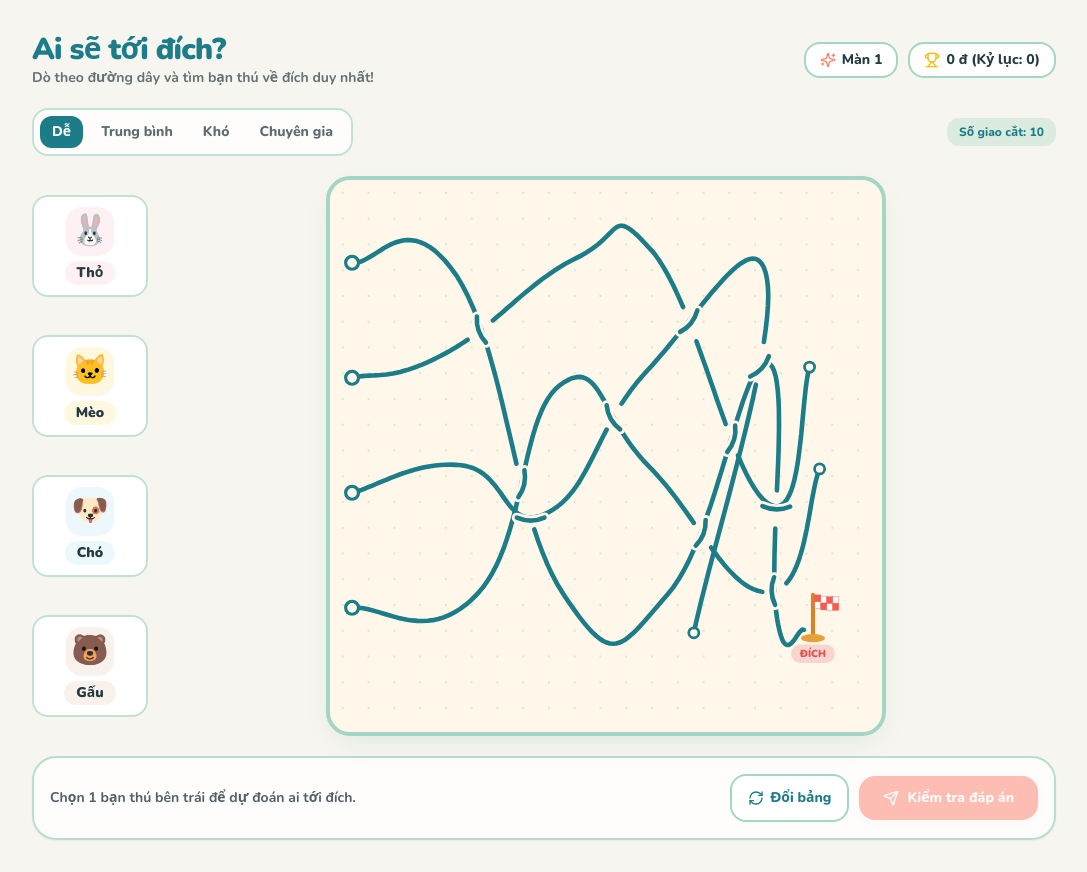
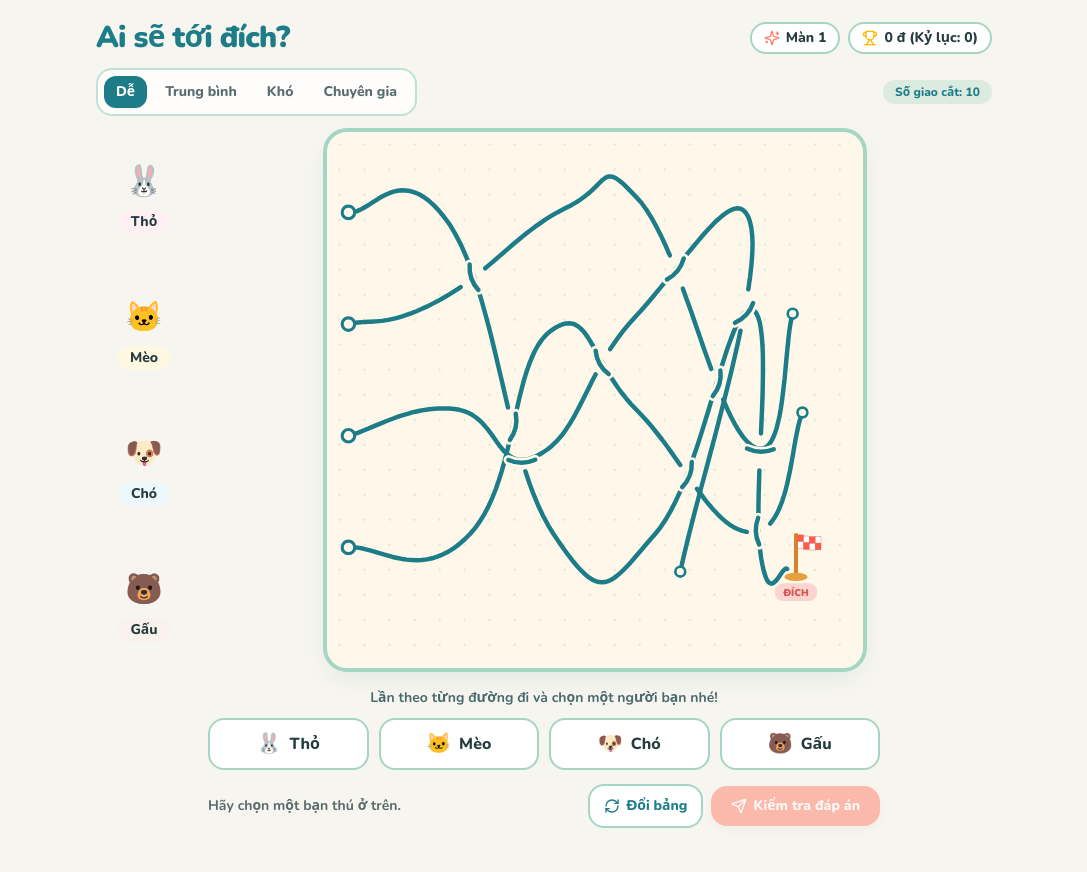
Before and after one commit to winevodka/aivedich, a React (Vite) app: page / in a window 1280 px wide. Shown: the whole page, without its empty margins (96-1183 px from the left). After the commit the page ends 848 px from the top, so only its background shows below. Built offline with nearby package versions, Linux system fonts and the light colour scheme.

Commit message:
update logic answer

```diff
--- a/src/App.tsx
+++ b/src/App.tsx
@@ -1,4 +1,4 @@
-import { Trophy, Sparkles } from 'lucide-react';
+import { Sparkles, Trophy } from 'lucide-react';
 import { AnimalCard } from './components/AnimalCard';
 import { AnswerPanel } from './components/AnswerPanel';
 import { DifficultySelector } from './components/DifficultySelector';
@@ -24,26 +24,30 @@ export function App() {
     regenerate,
   } = usePuzzle();
 
+  const highlightedAnimalId =
+    status === 'correct'
+      ? puzzle.winnerId
+      : status === 'wrong'
+        ? selectedAnimal
+        : null;
+
   return (
-    <div className="min-h-screen bg-[#F7F5EF] px-3 py-4 sm:px-6 sm:py-6 lg:py-8">
-      <div className="mx-auto max-w-5xl">
+    <div className="min-h-screen bg-[#F7F5EF] px-3 py-4 sm:px-6 sm:py-5">
+      <div className="mx-auto max-w-4xl">
         {/* Header */}
-        <header className="mb-5 flex flex-col gap-3 sm:flex-row sm:items-center sm:justify-between">
+        <header className="mb-3 flex flex-col gap-2 sm:flex-row sm:items-center sm:justify-between">
           <div>
             <h1 className="text-2xl font-black tracking-tight text-[#1C7D88] sm:text-3xl">
               Ai sẽ tới đích?
             </h1>
-            <p className="text-xs font-bold text-[#243B40]/70 sm:text-sm">
-              Dò theo đường dây và tìm bạn thú về đích duy nhất!
-            </p>
           </div>
 
-          <div className="flex flex-wrap items-center gap-2.5">
-            <div className="flex items-center gap-1.5 rounded-2xl border-2 border-[#A5D6C4] bg-white px-3.5 py-1.5 text-xs font-extrabold sm:text-sm">
+          <div className="flex flex-wrap items-center gap-2">
+            <div className="flex items-center gap-1.5 rounded-2xl border-2 border-[#A5D6C4] bg-white px-3 py-1 text-xs font-extrabold sm:text-sm">
               <Sparkles className="h-4 w-4 text-[#FF7F6A]" />
               <span>Màn {level}</span>
             </div>
-            <div className="flex items-center gap-1.5 rounded-2xl border-2 border-[#A5D6C4] bg-white px-3.5 py-1.5 text-xs font-extrabold sm:text-sm">
+            <div className="flex items-center gap-1.5 rounded-2xl border-2 border-[#A5D6C4] bg-white px-3 py-1 text-xs font-extrabold sm:text-sm">
               <Trophy className="h-4 w-4 text-[#FFB703]" />
               <span>
                 {score} đ (Kỷ lục: {bestScore})
@@ -53,51 +57,38 @@ export function App() {
         </header>
 
         {/* Difficulty Bar */}
-        <div className="mb-5 flex flex-wrap items-center justify-between gap-3">
+        <div className="mb-3 flex flex-wrap items-center justify-between gap-2">
           <DifficultySelector difficulty={difficulty} onChange={setDifficulty} />
-          <span className="rounded-xl bg-[#A5D6C4]/35 px-3 py-1.5 text-xs font-extrabold text-[#1C7D88]">
+          <span className="rounded-xl bg-[#A5D6C4]/35 px-3 py-1 text-xs font-extrabold text-[#1C7D88]">
             Số giao cắt: {puzzle.crossings.length}
           </span>
         </div>
 
-        {/* Main Game Area */}
-        <main className="grid grid-cols-1 items-center gap-2 md:grid-cols-[104px_minmax(0,1fr)] md:gap-1.5 lg:grid-cols-[116px_minmax(0,1fr)] lg:gap-2">
-          {/* Left: 4 Animal Avatars */}
-          <aside className="grid grid-cols-4 gap-2 md:h-[min(70vh,600px)] md:grid-cols-1 md:grid-rows-4 md:gap-0">
+        {/* Main Game Area: 4 Animals (non-clickable) + Board */}
+        <main className="grid grid-cols-1 items-center gap-2 md:grid-cols-[96px_minmax(0,1fr)] md:gap-1.5">
+          <aside className="grid grid-cols-4 gap-2 md:h-[min(68vh,600px)] md:grid-cols-1 md:grid-rows-4 md:gap-0">
             {ANIMALS.map((animal) => (
-              <div key={animal.id} className="flex items-center justify-center">
-                <AnimalCard
-                  animal={animal}
-                  isSelected={selectedAnimal === animal.id}
-                  isWrong={status === 'wrong' && selectedAnimal === animal.id}
-                  isWinnerRevealed={
-                    status === 'correct' && puzzle.winnerId === animal.id
-                  }
-                  onSelect={() => handleSelectAnimal(animal.id)}
-                />
-              </div>
+              <AnimalCard key={animal.id} animal={animal} />
             ))}
           </aside>
 
-          {/* Right: Square SVG Puzzle Board */}
           <section className="flex w-full justify-start">
             <PuzzleBoard
               puzzle={puzzle}
-              selectedAnimal={selectedAnimal}
+              highlightedAnimalId={highlightedAnimalId}
               revealWinner={status === 'correct'}
             />
           </section>
         </main>
 
-        {/* Bottom Action Panel */}
-        <footer className="mt-5 rounded-3xl border-2 border-[#A5D6C4]/80 bg-white/80 p-4 shadow-sm">
+        {/* Bottom Answer Selection & Submit */}
         <AnswerPanel
           selectedAnimal={selectedAnimal}
           status={status}
+          onSelectAnimal={handleSelectAnimal}
           onSubmit={handleSubmit}
           onRegenerate={regenerate}
         />
-        </footer>
       </div>
 
       <ResultModal
--- a/src/components/AnimalCard.tsx
+++ b/src/components/AnimalCard.tsx
@@ -1,53 +1,20 @@
-import { motion } from 'framer-motion';
 import { AnimalInfo } from '../types/game';
 
 interface AnimalCardProps {
   animal: AnimalInfo;
-  isSelected: boolean;
-  isWrong: boolean;
-  isWinnerRevealed: boolean;
-  onSelect: () => void;
 }
 
-export function AnimalCard({
-  animal,
-  isSelected,
-  isWrong,
-  isWinnerRevealed,
-  onSelect,
-}: AnimalCardProps) {
+export function AnimalCard({ animal }: AnimalCardProps) {
   return (
-    <motion.button
-      type="button"
-      onClick={onSelect}
-      whileHover={{ scale: 1.04, x: 2 }}
-      whileTap={{ scale: 0.96 }}
-      animate={
-        isWrong
-          ? { x: [0, -8, 8, -6, 6, 0] }
-          : isSelected
-            ? { scale: 1.03 }
-            : { scale: 1 }
-      }
-      transition={{ duration: isWrong ? 0.38 : 0.2 }}
-      className={`group flex w-full flex-col items-center justify-center rounded-2xl border-2 px-2 py-2 text-center transition-colors sm:px-3 sm:py-2.5 ${
-        isWinnerRevealed
-          ? 'border-[#1C7D88] bg-[#A5D6C4]/35 shadow-card'
-          : isWrong
-            ? 'border-red-400 bg-red-50'
-            : isSelected
-              ? 'border-[#FF7F6A] bg-[#FFF8EA] shadow-card ring-2 ring-[#FF7F6A]/30'
-              : 'border-[#A5D6C4]/70 bg-white/95 hover:border-[#1C7D88]/60 hover:bg-[#FFF8EA]'
-      }`}
+    <div
+      className="flex flex-col items-center justify-center select-none"
+      aria-label={animal.name}
     >
-      <span
-        className="flex h-11 w-11 items-center justify-center rounded-2xl text-2xl shadow-sm sm:h-12 sm:w-12 sm:text-3xl"
-        style={{ backgroundColor: animal.bgTint }}
-      >
+      <span className="flex h-11 w-11 items-center justify-center rounded-2xl text-3xl sm:h-12 sm:w-12">
         {animal.emoji}
       </span>
       <span
-        className="mt-1.5 rounded-full px-3 py-0.5 text-xs font-black sm:text-sm"
+        className="mt-1 rounded-full px-3 py-0.5 text-xs font-extrabold sm:text-sm"
         style={{
           backgroundColor: animal.bgTint,
           color: '#243B40',
@@ -55,6 +22,6 @@ export function AnimalCard({
       >
         {animal.name}
       </span>
-    </motion.button>
+    </div>
   );
 }
--- a/src/components/AnswerPanel.tsx
+++ b/src/components/AnswerPanel.tsx
@@ -1,11 +1,12 @@
 import { motion } from 'framer-motion';
 import { RefreshCw, Send } from 'lucide-react';
 import { AnswerStatus } from '../hooks/usePuzzle';
-import { AnimalId } from '../types/game';
+import { ANIMALS, AnimalId } from '../types/game';
 
 interface AnswerPanelProps {
   selectedAnimal: AnimalId | null;
   status: AnswerStatus;
+  onSelectAnimal: (animalId: AnimalId) => void;
   onSubmit: () => void;
   onRegenerate: () => void;
 }
@@ -13,34 +14,70 @@ interface AnswerPanelProps {
 export function AnswerPanel({
   selectedAnimal,
   status,
+  onSelectAnimal,
   onSubmit,
   onRegenerate,
 }: AnswerPanelProps) {
   return (
-    <div className="flex flex-col gap-3 sm:flex-row sm:items-center sm:justify-between">
-      <div className="text-sm font-bold text-[#243B40]/80">
+    <div className="mx-auto mt-4 w-full max-w-2xl">
+      <p className="mb-2.5 text-center text-sm font-bold text-[#4A6B6E]">
+        Lần theo từng đường đi và chọn một người bạn nhé!
+      </p>
+
+      {/* 4 nút đáp án */}
+      <div className="grid grid-cols-2 gap-2.5 sm:grid-cols-4">
+        {ANIMALS.map((animal) => {
+          const isSelected = selectedAnimal === animal.id;
+          const isWrongSelected = status === 'wrong' && isSelected;
+
+          return (
+            <motion.button
+              key={animal.id}
+              type="button"
+              onClick={() => onSelectAnimal(animal.id)}
+              whileHover={{ scale: 1.03 }}
+              whileTap={{ scale: 0.96 }}
+              animate={isWrongSelected ? { x: [0, -7, 7, -5, 5, 0] } : { x: 0 }}
+              transition={{ duration: isWrongSelected ? 0.35 : 0.15 }}
+              className={`flex items-center justify-center gap-2 rounded-2xl border-2 px-3 py-2.5 text-sm font-extrabold transition-all sm:text-base ${
+                isWrongSelected
+                  ? 'border-red-400 bg-red-50 text-red-600'
+                  : isSelected
+                    ? 'border-[#FF7F6A] bg-[#FFF8EA] text-[#243B40] shadow-card ring-2 ring-[#FF7F6A]/30'
+                    : 'border-[#A5D6C4] bg-white text-[#243B40] hover:border-[#1C7D88] hover:bg-[#FFF8EA]/70'
+              }`}
+            >
+              <span className="text-xl">{animal.emoji}</span>
+              <span>{animal.name}</span>
+            </motion.button>
+          );
+        })}
+      </div>
+
+      {/* Phản hồi & nút hành động */}
+      <div className="mt-3.5 flex flex-col items-center justify-between gap-2.5 sm:flex-row">
+        <div className="text-xs font-bold text-[#243B40]/75 sm:text-sm">
           {status === 'wrong' ? (
             <span className="text-red-500">
-            Chưa đúng rồi! Hãy dò kỹ lại đường đi nhé.
+              Chưa đúng! Đường đi đã được làm nổi bật để bạn dò lại.
             </span>
           ) : status === 'correct' ? (
-          <span className="text-[#1C7D88]">Chính xác! Tuyệt vời quá!</span>
+            <span className="text-[#1C7D88]">Chính xác! Bạn đã tìm đúng đường tới đích!</span>
           ) : selectedAnimal ? (
-          <span>Đã chọn đáp án. Bấm kiểm tra để xem kết quả!</span>
+            <span>Đã chọn đáp án. Bấm &quot;Kiểm tra đáp án&quot; nhé!</span>
           ) : (
-          <span>Chọn 1 bạn thú bên trái để dự đoán ai tới đích.</span>
+            <span>Hãy chọn một bạn thú ở trên.</span>
           )}
         </div>
 
-      <div className="flex items-center gap-2.5">
+        <div className="flex w-full items-center gap-2 sm:w-auto">
           <button
             type="button"
             onClick={onRegenerate}
-          className="inline-flex items-center justify-center gap-1.5 rounded-2xl border-2 border-[#A5D6C4] bg-white px-4 py-3 text-sm font-extrabold text-[#1C7D88] transition hover:bg-[#FFF8EA]"
-          title="Tạo màn mới"
+            className="inline-flex items-center justify-center gap-1.5 rounded-2xl border-2 border-[#A5D6C4] bg-white px-3.5 py-2.5 text-xs font-extrabold text-[#1C7D88] transition hover:bg-[#FFF8EA] sm:text-sm"
           >
             <RefreshCw className="h-4 w-4" />
-          <span className="hidden sm:inline">Đổi bảng</span>
+            <span>Đổi bảng</span>
           </button>
 
           <motion.button
@@ -49,11 +86,12 @@ export function AnswerPanel({
             disabled={!selectedAnimal || status === 'correct'}
             whileHover={selectedAnimal ? { scale: 1.03 } : undefined}
             whileTap={selectedAnimal ? { scale: 0.97 } : undefined}
-          className="inline-flex flex-1 items-center justify-center gap-2 rounded-2xl bg-[#FF7F6A] px-6 py-3 text-sm font-extrabold text-white shadow-card transition hover:bg-[#F26B55] disabled:cursor-not-allowed disabled:opacity-50 sm:flex-initial"
+            className="inline-flex flex-1 items-center justify-center gap-1.5 rounded-2xl bg-[#FF7F6A] px-5 py-2.5 text-xs font-extrabold text-white shadow-card transition hover:bg-[#F26B55] disabled:cursor-not-allowed disabled:opacity-50 sm:flex-initial sm:text-sm"
           >
             <Send className="h-4 w-4" />
-          Kiểm tra đáp án
+            <span>Kiểm tra đáp án</span>
           </motion.button>
+        </div>
       </div>
     </div>
   );
--- a/src/components/PuzzleBoard.tsx
+++ b/src/components/PuzzleBoard.tsx
@@ -1,20 +1,20 @@
 import { BOARD_SIZE } from '../game/PathGenerator';
-import { AnimalId, PuzzleData } from '../types/game';
+import { PuzzleData } from '../types/game';
 import { PathRenderer } from './PathRenderer';
 
 interface PuzzleBoardProps {
   puzzle: PuzzleData;
-  selectedAnimal: AnimalId | null;
+  highlightedAnimalId: PuzzleData['winnerId'] | null;
   revealWinner: boolean;
 }
 
 export function PuzzleBoard({
   puzzle,
-  selectedAnimal,
+  highlightedAnimalId,
   revealWinner,
 }: PuzzleBoardProps) {
   return (
-    <div className="relative mx-auto aspect-square max-h-[70vh] w-full max-w-[70vh] overflow-hidden rounded-3xl border-4 border-[#A5D6C4] bg-[#FFF8EA] shadow-soft">
+    <div className="relative mx-auto aspect-square max-h-[68vh] w-full max-w-[68vh] overflow-hidden rounded-3xl border-4 border-[#A5D6C4] bg-[#FFF8EA] shadow-soft">
       <svg
         viewBox={`0 0 ${BOARD_SIZE} ${BOARD_SIZE}`}
         preserveAspectRatio="xMidYMid meet"
@@ -35,7 +35,7 @@ export function PuzzleBoard({
         <rect width={BOARD_SIZE} height={BOARD_SIZE} fill="url(#soft-dots)" />
         <PathRenderer
           puzzle={puzzle}
-          highlightAnimal={selectedAnimal}
+          highlightAnimal={highlightedAnimalId}
           revealWinner={revealWinner}
         />
       </svg>
```
Lines whose indentation alone changed are shown as unchanged.
